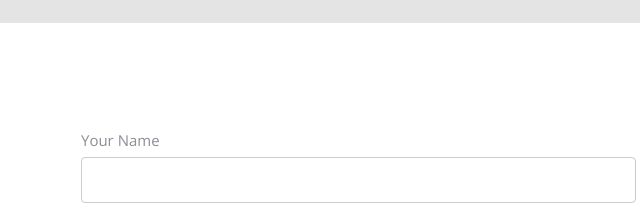
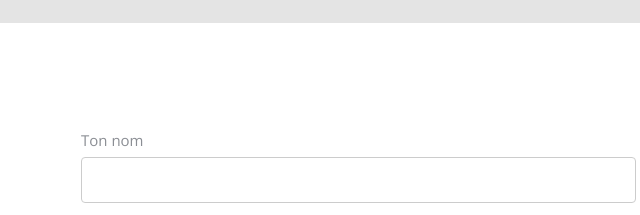
Before and after one commit to elisarenard/SiteResto, a website: page resto/index.html in a window 1280 px wide. Shown: the part 6420-6635 px from the top of the page, 574-1214 px from the left. Drawn offline with nearby package versions, Linux system fonts and the light colour scheme; files whose address does not match are found by name.

Commit message:
traduction Your name

```diff
--- a/resto/index.html
+++ b/resto/index.html
@@ -439,7 +439,7 @@
           <div class="col-md-6 col-md-push-1 probootstrap-animate">
             <form method="post" class="probootstrap-form">
               <div class="form-group">
-                <label for="c_name">Your Name</label>
+                <label for="c_name">Ton nom</label>
                 <div class="form-field">
                   <input type="text" id="c_name" class="form-control">
                 </div>
```
